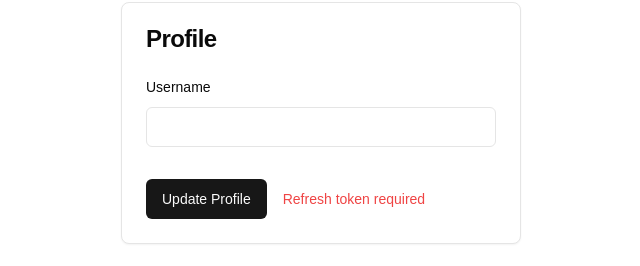
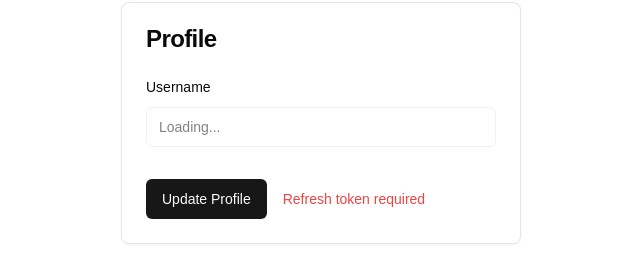
Before and after one commit to Jmen/infrastructure-template, a Next.js app: page /account in a window 1280 px wide. Shown: the part 192-458 px from the top of the page, without its empty margins (319-959 px from the left). Built offline with nearby package versions, Linux system fonts and the light colour scheme; no server answers.

Commit message:
test: improved reliability

```diff
--- a/__test__/acceptance/dsl/user.ts
+++ b/__test__/acceptance/dsl/user.ts
@@ -1,4 +1,5 @@
 import { ITestDriver, Context } from '../drivers/ITestDriver';
+import { expect } from '@playwright/test';
 
 export class User {
     private constructor(
@@ -43,8 +44,7 @@ export class User {
 
     async usernameIs(expectedUsername: string): Promise<void> {
         const profile = await this.driver.user.getMyProfile(this.context);
-        if (profile.username !== expectedUsername) {
-            throw new Error(`Expected username to be "${expectedUsername}" but found "${profile.username}"`);
-        }
+
+        expect(profile.username).toBe(expectedUsername);
     }
 }
--- a/components/profile/profileForm.tsx
+++ b/components/profile/profileForm.tsx
@@ -1,45 +1,24 @@
 "use client"
 
 import { z } from "zod"
-import { zodResolver } from "@hookform/resolvers/zod"
-import { useForm } from "react-hook-form"
-import {
-    Form,
-    FormControl,
-    FormField,
-    FormItem,
-    FormLabel,
-    FormMessage,
-} from "@/components/ui/form"
+import { useState, useEffect } from "react"
 import { Input } from "@/components/ui/input"
-import { useState, useEffect } from "react"
+import { Label } from "@/components/ui/label"
 import { DebouncedButton } from '../debouncedButton'
-import {
-    Card,
-    CardContent,
-    CardHeader,
-    CardTitle,
-} from "@/components/ui/card"
+import { Card, CardContent, CardHeader, CardTitle } from "@/components/ui/card"
 import { createClient } from "@/lib/supabase/clients/client"
 
-const formSchema = z.object({
+const schema = z.object({
     username: z.string()
         .min(3, { message: "username must be at least 3 characters" })
         .max(32, { message: "username must be less than 32 characters" })
 });
 
-type Profile = z.infer<typeof formSchema>;
-
 export function ProfileForm() {
     const [error, setError] = useState<string | null>(null);
     const [success, setSuccess] = useState<boolean>(false);
-
-    const form = useForm<Profile>({
-        resolver: zodResolver(formSchema),
-        defaultValues: {
-            username: "",
-        },
-    });
+    const [isLoading, setIsLoading] = useState(true);
+    const [username, setUsername] = useState('Loading...');
 
     useEffect(() => {
         const supabase = createClient();
@@ -59,15 +38,21 @@ export function ProfileForm() {
                     setError(data.error);
                     return;
                 }
-                form.reset(data);
+                setUsername(data.username || '');
+                setIsLoading(false);
             })
             .catch(() => setError("Failed to load profile"));
         });
-    }, [form]);
+    }, []);
 
-    async function onSubmit(values: Profile) {
+    async function onSubmit() {
+        const result = schema.safeParse({ username });
+        if (!result.success) {
+            setError(result.error.errors[0].message);
+            return;
+        }
+
         const supabase = createClient();
-
         const { data: { session } } = await supabase.auth.getSession();
 
         try {
@@ -78,19 +63,14 @@ export function ProfileForm() {
                     'X-Refresh-Token': session?.refresh_token || '',
                     'Content-Type': 'application/json',
                 },
-                body: JSON.stringify(values)
+                body: JSON.stringify({ username })
             });
-
-            console.log(response);
 
             const data = await response.json();
 
             if (data.error) {
                 setError(data.error);
                 return;
-            }
-        } catch (error) {
-            console.error(error);
             }
 
             setError(null);
@@ -99,6 +79,10 @@ export function ProfileForm() {
             setTimeout(() => {
                 setSuccess(false);
             }, 2000);
+        } catch (error) {
+            console.error(error);
+            setError('An unexpected error occurred');
+        }
     }
 
     return (
@@ -107,30 +91,24 @@ export function ProfileForm() {
                 <CardTitle>Profile</CardTitle>
             </CardHeader>
             <CardContent>
-                <Form {...form}>
-                    <form onSubmit={form.handleSubmit(onSubmit)} className="space-y-8">
-                        <FormField
-                            control={form.control}
-                            name="username"
-                            render={({ field }) => (
-                                <FormItem>
-                                    <FormLabel>Username</FormLabel>
-                                    <FormControl>
-                                        <Input {...field} />
-                                    </FormControl>
-                                    <FormMessage />
-                                </FormItem>
-                            )}
+                <form onSubmit={onSubmit} className="space-y-8">
+                    <div className="space-y-2">
+                        <Label htmlFor="username">Username</Label>
+                        <Input
+                            id="username"
+                            value={username}
+                            onChange={(e) => setUsername(e.target.value)}
+                            disabled={isLoading}
                         />
+                    </div>
                     <div className="flex items-center gap-4">
-                            <DebouncedButton type="submit" onDebouncedClick={form.handleSubmit(onSubmit)}>
+                        <DebouncedButton type="submit" onDebouncedClick={onSubmit}>
                             Update Profile
                         </DebouncedButton>
                         {error && <p className="text-red-500 text-sm">{error}</p>}
                         {success && <p className="text-green-500 text-sm">Profile updated</p>}
                     </div>
                 </form>
-                </Form>
             </CardContent>
         </Card>
     );
--- a/components/profile/userDetails.tsx
+++ b/components/profile/userDetails.tsx
@@ -5,7 +5,7 @@ import { createClient } from "@/lib/supabase/clients/client";
 import { Card, CardContent, CardHeader, CardTitle } from "@/components/ui/card";
 
 export default function UserDetails() {
-    const [email, setEmail] = useState<string | undefined>(undefined);
+    const [email, setEmail] = useState<string | undefined>("Loading...");
 
     useEffect(() => {
         const client = createClient();
--- a/package.json
+++ b/package.json
@@ -4,13 +4,13 @@
   "private": true,
   "scripts": {
     "dev": "next dev",
-    "build": "npm run test:unit && next build",
+    "build": "next build",
     "start": "next start",
+    "lint": "next lint --fix",
     "supabase:start": "supabase start  --workdir ./lib",
     "supabase:stop": "supabase stop --workdir ./lib",
     "supabase:db:reset": "supabase db reset --workdir ./lib",
     "supabase:db:diff": "supabase db diff --workdir ./lib",
-    "lint": "next lint --fix",
     "test:unit": "jest app",
     "test:acceptance": "npx playwright test",
     "test:acceptance:api": "export DRIVER=api && npm run test:acceptance -- --project=chromium",
```
Also changed, not shown: __test__/acceptance/drivers/webDriver.ts (+20 -1 lines), app/api/my/profile/route.ts (+0 -7 lines). Lines whose indentation alone changed are shown as unchanged.
